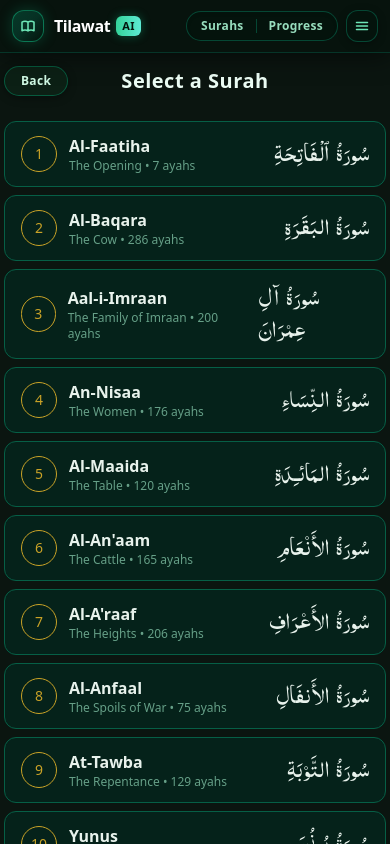
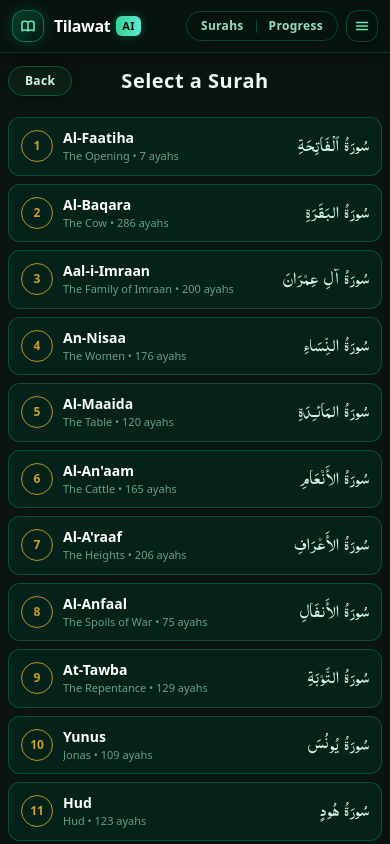
Before and after one commit to Awais-694/quran-mushaf-app, a Next.js app: page /surahs in a window 390 px wide. Shown: the top 844 px of the page. Built offline with nearby package versions, Linux system fonts and the light colour scheme; a web font is replaced by a local one.

Commit message:
fix(surahs): ensure Arabic surah names stay strictly on a single line on mobile

```diff
--- a/src/app/surahs/page.tsx
+++ b/src/app/surahs/page.tsx
@@ -4,7 +4,7 @@ import { SurahListItem } from "@/components/common/SurahListItem";
 
 export default function SurahsPage() {
   return (
-    <div className="max-w-2xl mx-auto space-y-5 pb-12">
+    <div className="max-w-2xl mx-auto space-y-4 sm:space-y-5 px-1 sm:px-0 pb-12">
       {/* Top Navigation Bar with Centered Title & Home Back Button */}
       <div className="relative flex items-center justify-center min-h-[40px]">
         <Link
--- a/src/components/common/SurahListItem.tsx
+++ b/src/components/common/SurahListItem.tsx
@@ -12,23 +12,37 @@ export function SurahListItem({
   return (
     <Link
       href={`/recite/${meta.number}`}
-      className="flex items-center justify-between gap-3 bg-emerald-950/60 border border-emerald-800 rounded-xl px-4 py-3 hover:bg-emerald-900/60"
+      className="flex items-center justify-between gap-2.5 sm:gap-4 bg-emerald-950/60 border border-emerald-800/80 rounded-xl px-3 sm:px-4 py-2.5 sm:py-3 hover:bg-emerald-900/60 active:scale-[0.99] transition-all"
     >
-      <span className="flex items-center gap-3">
-        <span className="w-9 h-9 grid place-items-center rounded-full border border-gold text-gold text-sm">
+      {/* Left: Number + English Name + Ayahs count */}
+      <div className="flex items-center gap-2.5 sm:gap-3 min-w-0 flex-1">
+        <span className="w-8 h-8 sm:w-9 sm:h-9 grid place-items-center rounded-full border border-gold/90 text-gold text-xs sm:text-sm font-bold shrink-0">
           {meta.number}
         </span>
-        <span>
-          <span className="block font-semibold">{meta.name}</span>
-          <span className="block text-xs text-emerald-200/60">
+        <div className="min-w-0 flex-1">
+          <span className="block font-semibold text-sm sm:text-base text-white truncate">
+            {meta.name}
+          </span>
+          <span className="block text-[11px] sm:text-xs text-emerald-200/60 truncate">
             {meta.translation} • {meta.numberOfAyahs} ayahs
           </span>
+        </div>
+      </div>
+
+      {/* Right: Arabic Name (strictly single-line nowrap) */}
+      <div className="text-right shrink-0 flex items-center gap-2">
+        <span
+          className="font-quran text-lg sm:text-2xl text-emerald-100 whitespace-nowrap leading-none tracking-normal"
+          dir="rtl"
+        >
+          {meta.arabicName}
         </span>
-      </span>
-      <span className="font-quran text-2xl">{meta.arabicName}</span>
-      {progressPct !== undefined && (
-        <span className="text-sm text-emerald-200/80">{progressPct}%</span>
-      )}
+        {progressPct !== undefined && (
+          <span className="text-xs sm:text-sm text-emerald-200/80 font-mono">
+            {progressPct}%
+          </span>
+        )}
+      </div>
     </Link>
   );
 }
```
